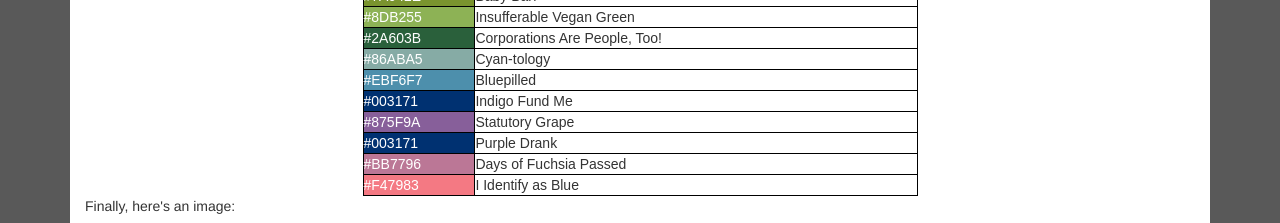
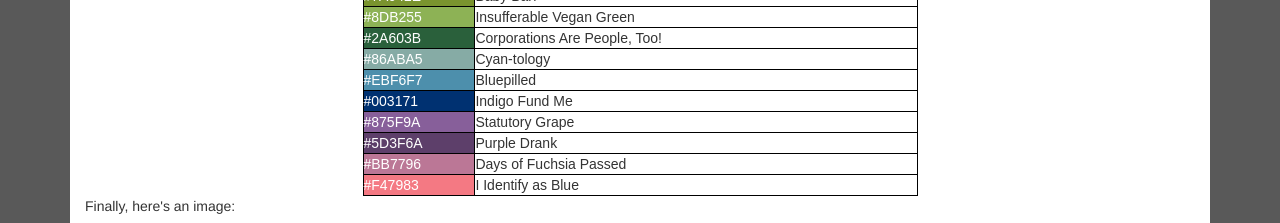
Before and after one commit to ChessPiece21/BIMD-233, a plain HTML site: page Assignment3/index.html in a window 1280 px wide. Shown: the part 1160-1383 px from the top of the page. Drawn offline with nearby package versions, Linux system fonts and the light colour scheme.

Commit message:
Update index.html

```diff
--- a/Assignment3/index.html
+++ b/Assignment3/index.html
@@ -244,7 +244,7 @@
 				<td>Statutory Grape</td>
 			</tr>
 			<tr>
-				<td style="background-color: #003171; color: white">#003171</td>
+				<td style="background-color: #5D3F6A; color: white">#5D3F6A</td>
 				<td>Purple Drank</td>
 			</tr>
 			<tr>
```
